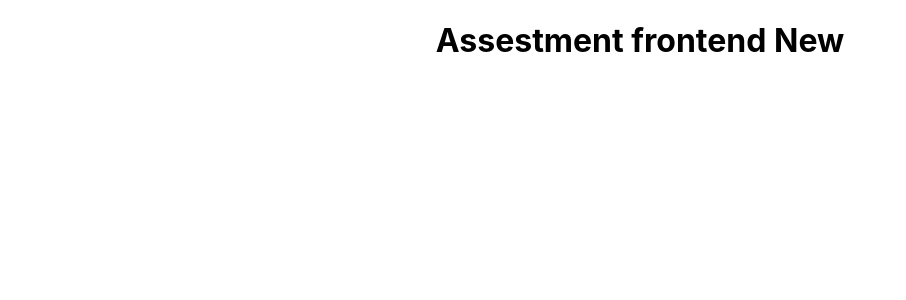
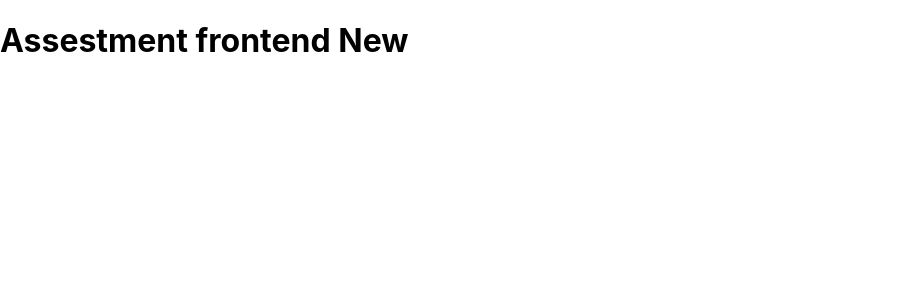
Before and after one commit to jlopezsa/assesment-frontend-store, a React (Create React App) app: page / in a window 1280 px wide. Shown: the top 300 px of the page, without its empty margins (0-906 px from the left). Built offline with nearby package versions, Linux system fonts and the light colour scheme.

Commit message:
feat: create routes file

```diff
--- a/src/App.js
+++ b/src/App.jsx
@@ -2,7 +2,7 @@ import './App.css';
 
 function App() {
   return (
-    <div className="App">
+    <div>
       <h1>Assestment frontend New</h1>
     </div>
   );
--- /dev/null
+++ b/src/routes/MainRouter.js
@@ -0,0 +1,6 @@
+import {
+    ROUTE_HOME,
+} from './routes';
+
+function MainRouter() {
+};
--- /dev/null
+++ b/src/routes/routes.js
@@ -0,0 +1 @@
+export const ROUTE_HOME = '/';
```
Also changed, not shown: src/App.css (line endings or trailing spaces), 1 other file (tests, documents, lock files or other folders).
